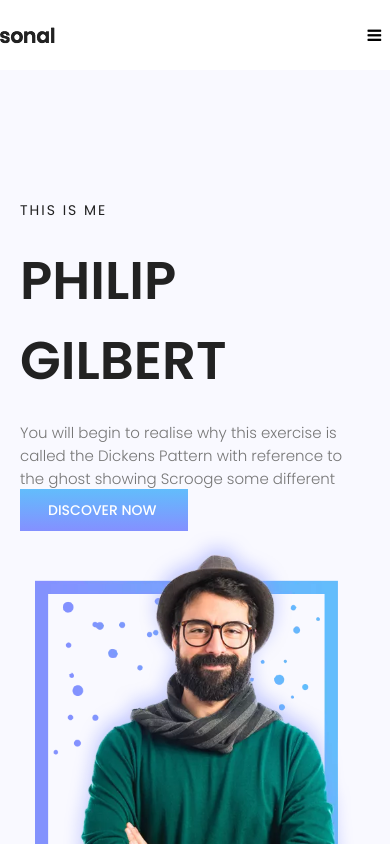
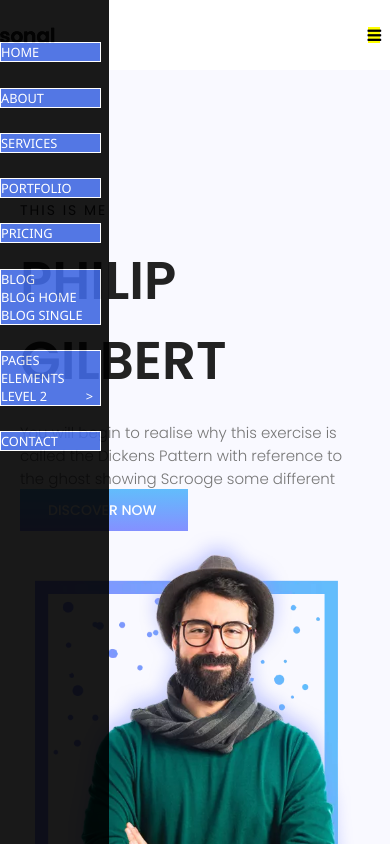
Before and after one commit to front-end-by-rimantas/33-grupe-portfolio-personal, a plain HTML site: page index.html in a window 390 px wide. Both pictures are taken after a click on the icon 373 px from the left and 35 px from the top of the page. Shown: the top 844 px of the page. Drawn offline with Linux system fonts and the light colour scheme.

Commit message:
clicable menu updated

```diff
--- a/css/pages/home.css
+++ b/css/pages/home.css
@@ -53,10 +53,9 @@ body {
 }
 .navigation-bar {
     gap: 5px;
-    /* justify-content: space-around; */
     justify-content: space-between;
     align-items: center;
-    font-family: "Segoe UI","Helvetica Neue", Arial, sans-serif, "Apple Color Emoji", "Segoe UI Emoji";
+    /* font-family: "Segoe UI","Helvetica Neue", Arial, sans-serif, "Apple Color Emoji", "Segoe UI Emoji"; */
 }
 .navigation-bar > * {
     height: 20px;
@@ -143,6 +142,13 @@ body {
     color: white;
 }
 /*~~~~~~~~~Side Bar~~~~~~~~~*/
+#top-side-on {
+    background-color: red;
+}
+#top-side-off {
+    background-color: yellow;
+}
+
 
 /* header end */
 
--- a/index.html
+++ b/index.html
@@ -57,9 +57,9 @@
                         <a href="#">Contact</a>
                     </div>
                 </nav>
-                <i class="fa fa-bars col-1 ml-9 hidden-lg" onclick="openSideMenu()"></i>
-                <!-- <i class="fas fa-bars" onclick="openSideMenu()"></i>
-                <i class="col-1 ml-9 top-side-menu-off " onclick="closeSideMenu()"></div> -->
+                <i class="fa fa-bars col-1 ml-9 hidden-lg" id="top-side-on" onclick="openSideMenu()"></i>
+                <i class="fa fa-bars col-1 ml-9 hidden" id="top-side-off" onclick="closeSideMenu()"></i>
+                <!-- <i class="col-1 ml-9 top-side-menu-off " onclick="closeSideMenu()"></div> -->
             </div>
         </div>
     </header>
--- a/js/pages/home.js
+++ b/js/pages/home.js
@@ -5,75 +5,57 @@
 /* header start */
 
 /*~~~~~~~~~Hide menu~~~~~~~~~*/
-// const hideNavigation = function () {
-//     const maxWidth990 = window.matchMedia('(max-width: 990px)');
-//     const nav = document.getElementsByClassName(
-//         `col-9 ml-1 col-lg-7 ml-lg-3 top-main-nav`
-//     );
-//     const navBar = document.getElementsByClassName(`navigation-bar`);
-//     console.log(nav[0]);
-//     if (maxWidth990.matches || window.innerWidth < 990) {
-//         navBar[0].className = `hidden navigation-bar`;
-//         nav[0].className = `ml-10 top-main-nav`;
-//     } else {
-//         navBar[0].className = `visible-flex navigation-bar`;
-//         nav[0].className = `col-9 ml-1 col-lg-7 ml-lg-3 top-main-nav`;
-//     }
-// };
+
 // /*~~~~~~~~~Load functions after reload~~~~~~~~~*/
 // window.onload = function () {
 //     hideNavigation();
 // };
 
+// // window.addEventListener('resize', hideNavigation);
 // /*~~~~~~~~~Respond to resizing~~~~~~~~~*/
-// // window.addEventListener('resize', hideNavigation);
 // /*~~~~~~~~~Sidebar Menu~~~~~~~~~*/
 
-eslint-disable-next-line no-unused-vars
 function openSideMenu() {
+    const toggleOn = document.getElementById(`top-side-on`);
+    const toggleOff = document.getElementById(`top-side-off`);
     const nav = document.getElementById(`main-navigation`);
     const navBar = document.getElementsByClassName(
         `visible-flex navigation-bar`
     );
     const hid = document.getElementsByClassName(`top-menu-hidden`);
     const inner = document.getElementsByClassName(`top-menu-inner`);
-
-    if (
-        nav.classList[`value`] ===
-        `col-9 ml-1 col-lg-7 ml-lg-3 hidden visible-lg top-main-nav`
-    ) {
+    if (toggleOn.classList[`value`] === `fa fa-bars col-1 ml-9 hidden-lg`) {
+        toggleOn.classList[`value`] = `fa fa-bars col-1 ml-9 hidden`;
+        toggleOff.classList[`value`] = `fa fa-bars col-1 ml-9 hidden-lg`;
         nav.classList[`value`] = `top-main-nav-side`;
         navBar[0].classList[`value`] = `navigation-bar-side`;
-        hid[0].classList[`value`] = `top-menu-hidden-side`;
-        hid[0].classList[`value`] = `top-menu-hidden-side`;
-        inner[0].classList[`value`] = `top-menu-inner-side`;
-        inner[0].classList[`value`] = `top-menu-inner-side`;
+        while (hid.length > 0) {
+            hid[0].classList[`value`] = `top-menu-hidden-side`;
+            inner[0].classList[`value`] = `top-menu-inner-side`;
+        }
     }
 }
 
-// menuOn[0].classList.add(`hidden`);
-// menuOff[0].classList.remove(`hidden`);
-eslint-disable-next-line no-unused-vars
 function closeSideMenu() {
+    const toggleOn = document.getElementById(`top-side-on`);
+    const toggleOff = document.getElementById(`top-side-off`);
     const nav = document.getElementById(`main-navigation`);
-    const navBar = document.getElementsByClassName(
-        `visible-flex navigation-bar`
-    );
-    const hid = document.getElementsByClassName(`top-menu-hidden`);
-    const inner = document.getElementsByClassName(`top-menu-inner`);
-
-    if (nav.classList[`value`] === `top-main-nav-side`) {
+    const navBar = document.getElementsByClassName(`navigation-bar-side`);
+    const hid = document.getElementsByClassName(`top-menu-hidden-side`);
+    const inner = document.getElementsByClassName(`top-menu-inner-side`);
+    if (toggleOff.classList[`value`] === `fa fa-bars col-1 ml-9 hidden-lg`) {
+        toggleOn.classList[`value`] = `fa fa-bars col-1 ml-9 hidden-lg`;
+        toggleOff.classList[`value`] = `fa fa-bars col-1 ml-9 hidden`;
         nav.classList[
             `value`
         ] = `col-9 ml-1 col-lg-7 ml-lg-3 hidden visible-lg top-main-nav`;
         navBar[0].classList[`value`] = `visible-flex navigation-bar`;
-        hid[0].classList[`value`] = `top-menu-hidden`;
-        hid[0].classList[`value`] = `top-menu-hidden`;
-        inner[0].classList[`value`] = `top-menu-inner`;
-        inner[0].classList[`value`] = `top-menu-inner`;
+        while (hid.length > 0) {
+            hid[0].classList[`value`] = `top-menu-hidden`;
+            inner[0].classList[`value`] = `top-menu-inner`;
+        }
     }
 }
-// openSideMenu();
 /* header end */
 
 /* hero start */
```
